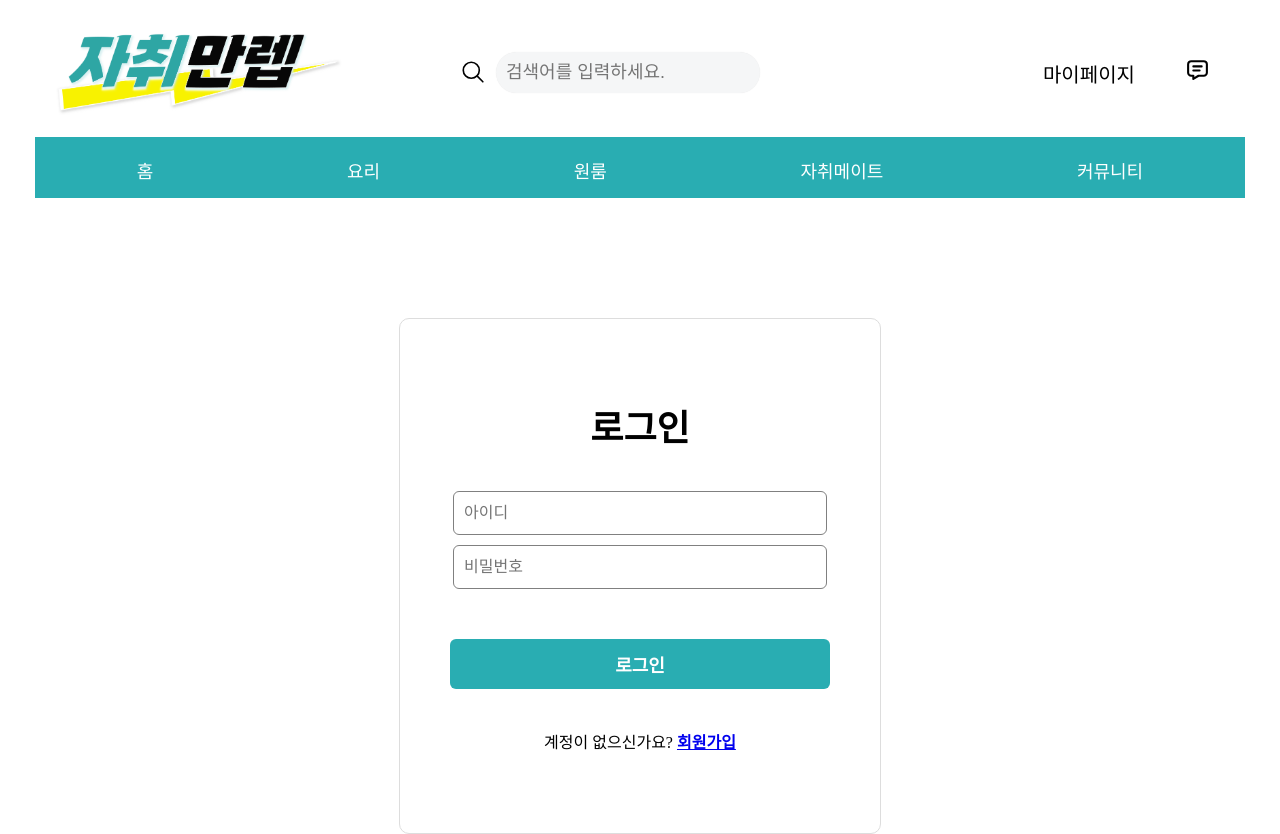
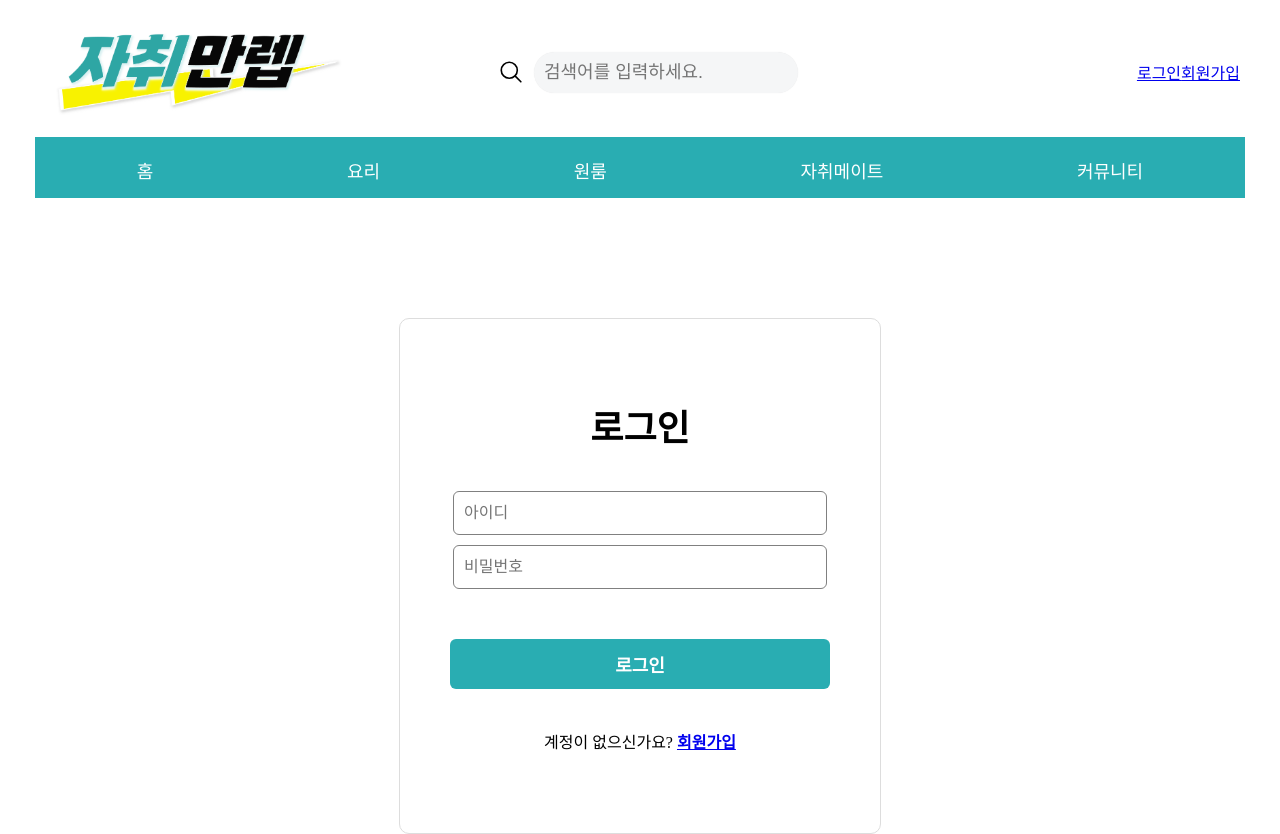
Before and after one commit to 2024-Hansung-Capstone/projectj-frontend, a React (Create React App) app: page /Login in a window 1280 px wide. Shown: the top 834 px of the page. Built offline with nearby package versions, Linux system fonts and the light colour scheme; a web font is replaced by a local one.

Commit message:
Set initial page to BeforeLogin page

```diff
--- a/src/App.js
+++ b/src/App.js
@@ -1,11 +1,8 @@
-import React from "react";
+import React, { useState } from "react";
 import { BrowserRouter, Route, Routes } from "react-router-dom";
 import { Mobile, PC } from "./pages/utils/MediaQueries";
-
-// ...
 import { ApolloProvider } from '@apollo/client';
-import { ApolloClient, InMemoryCache } from '@apollo/client'
-// ...
+import { ApolloClient, InMemoryCache } from '@apollo/client';
 
 import Category from "./components/Category";
 import Footer from "./components/Footer"
@@ -26,23 +23,30 @@ import Signup from "./pages/BeforeLogin/Signup";
 import Community from "./pages/BeforeLogin/Community";
 import TermsOfService from "./pages/BeforeLogin/TermsOfService";
 
-
-// ...
 const client = new ApolloClient({
   uri: 'http://localhost:4000',
   cache: new InMemoryCache()
 });
-// ...
 
 function App() {
-  const isAuthenticated = true; // 실제 인증 상태로 대체
+  const [isAuthenticated, setIsAuthenticated] = useState(false); // 인증 상태를 관리
+
+  // 사용자가 로그인하면 호출되는 함수
+  const handleLogin = () => {
+    setIsAuthenticated(true);
+  };
+
+  // 사용자가 로그아웃하면 호출되는 함수
+  const handleLogout = () => {
+    setIsAuthenticated(false);
+  };
 
   return (
     <div className="root-wrap">
       <ApolloProvider client={client}>
         <BrowserRouter>
           <div className="header-section">
-          {isAuthenticated ? <HeaderA /> : <HeaderB />}
+            {isAuthenticated ? <HeaderA /> : <HeaderB onLogin={handleLogin} />}
           </div>
           <div className="main-section">
             <Category />
@@ -52,8 +56,8 @@ function App() {
                 <Route path="/" element={isAuthenticated ? <HomeA /> : <HomeB />} />
                 <Route path="/Mate" element={isAuthenticated ? <MateA /> : <MateB />} />
                 <Route path="/Community" element={<Community />} />
-            <Route path="/Login" element={<Login />}/>
-            <Route path="/Signup" element={<Signup />}/>
+                <Route path="/Login" element={<Login onLogin={handleLogin} />} />
+                <Route path="/Signup" element={<Signup />} />
                 <Route path="/Oneroom" element={<Oneroom />} />
                 <Route path="/Cooking" element={<Cooking />} />
                 <Route path="/terms-of-service" element={<TermsOfService />} />
--- a/src/pages/BeforeLogin/Login.js
+++ b/src/pages/BeforeLogin/Login.js
@@ -2,7 +2,7 @@ import React, { useState } from 'react';
 import './Login.css';
 import { Link, useNavigate } from 'react-router-dom';
 
-const Login = () => {
+const Login = ({ onLogin }) => { // onLogin prop을 받도록 변경
   const navigate = useNavigate();
   const [username, setUsername] = useState('');
   const [password, setPassword] = useState('');
@@ -20,6 +20,7 @@ const Login = () => {
       // 예시로 isAuthenticated라는 가상의 상태를 사용합니다.
       const isAuthenticated = true; // 실제 로그인 로직을 적용할 때는 이 부분을 해당 로직에 맞게 수정해야 합니다.
       if (isAuthenticated) {
+        onLogin(); // 로그인 성공 시 onLogin 함수 호출하여 App 컴포넌트의 상태 업데이트
         navigate('/'); // AfterLogin의 Home 페이지로 이동
       }
     }
```
Lines whose indentation alone changed are shown as unchanged.
